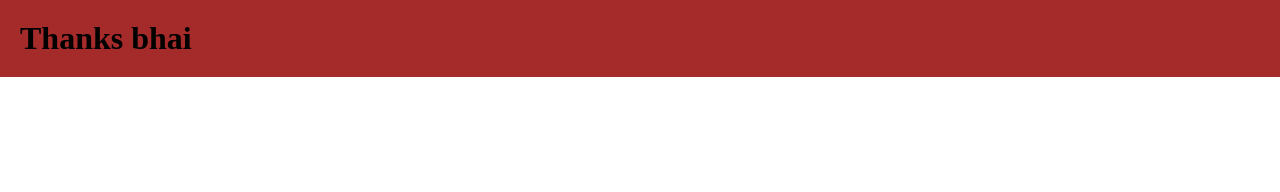
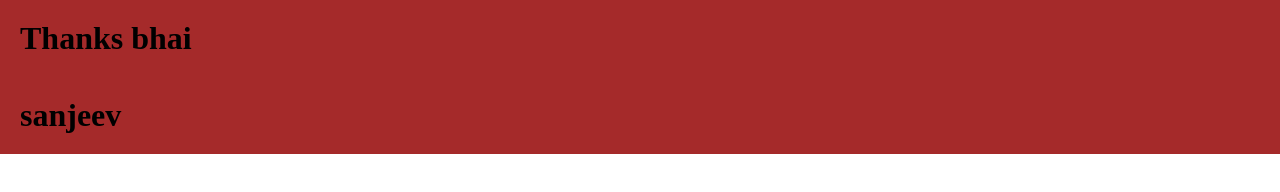
Before and after one commit to s2sanjeev/second, a plain HTML site: page index.html in a window 1280 px wide. Drawn offline with Linux system fonts and the light colour scheme.

Commit message:
addmyname

```diff
--- a/index.html
+++ b/index.html
@@ -8,5 +8,6 @@
   </head>
   <body>
     <h1>Thanks bhai</h1>
+    <h1>sanjeev</h1>
   </body>
 </html>
```
